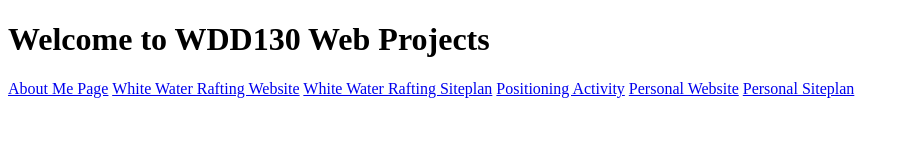
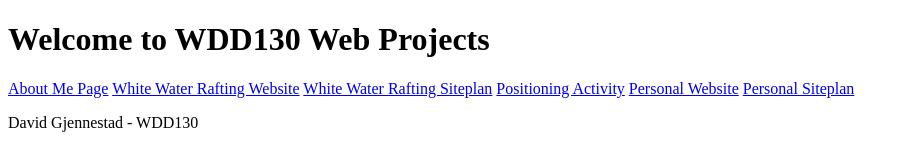
Before and after one commit to Keltjin/wdd1300, a plain HTML site: page index.html in a window 1280 px wide. Shown: the whole page, without its empty margins (0-909 px from the left). Drawn offline with Linux system fonts and the light colour scheme.

Commit message:
Added Class and Name

```diff
--- a/index.html
+++ b/index.html
@@ -17,5 +17,7 @@
         <a href="#">Personal Website</a>
         <a href="#">Personal Siteplan</a>
     </nav>
+
+    <p>David Gjennestad - WDD130</p>
 </body>
 </html>
```
